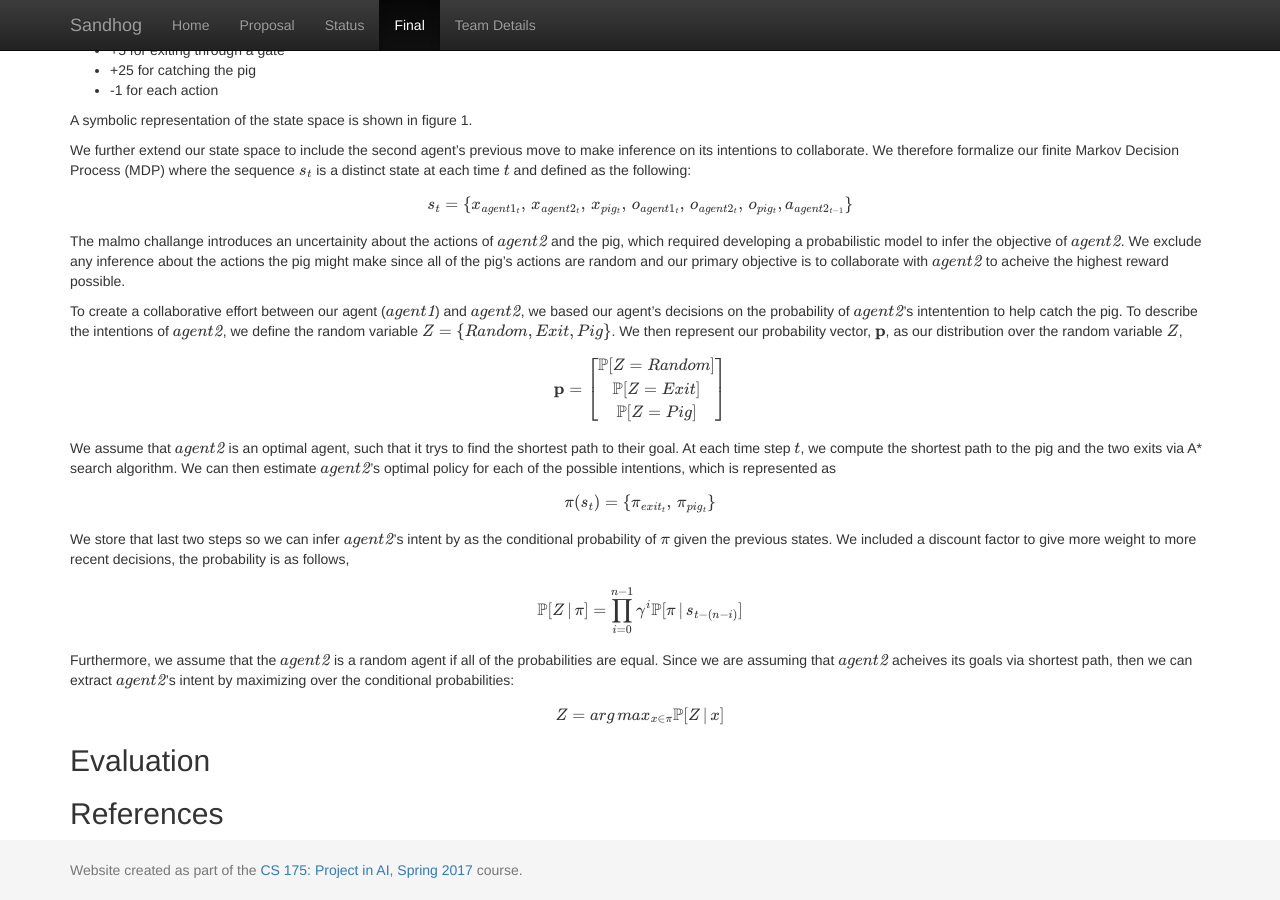
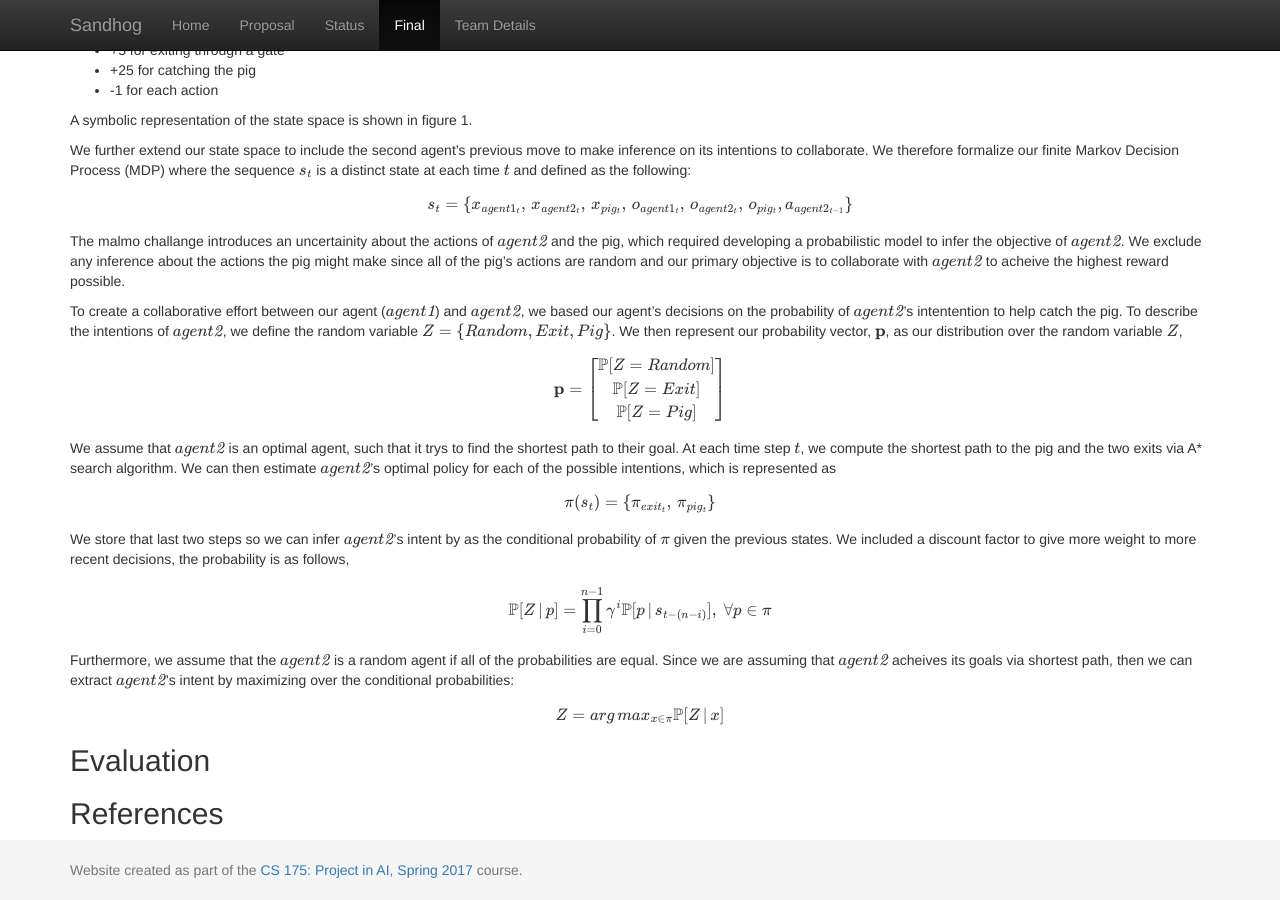
Before and after one commit to hfloresr/Sandhog, a Jekyll site: the page built from docs/final.md, in a window 1280 px wide and 900 px high, scrolled down 1033 px. Built offline with Jekyll 4.4.1, drawn with Linux system fonts in a browser that asks for light colours; formulas are drawn with MathJax 3.

Commit message:
added probabilities forall pi

```diff
--- a/docs/final.md
+++ b/docs/final.md
@@ -51,8 +51,8 @@ $$\pi(s_{t}) = \{\pi_{exit_{t}}, \, \pi_{pig_{t}}\}$$
 
 We store that last two steps so we can infer $$\textit{agent2}$$'s intent by as the conditional probability of $$\pi$$ given the previous states. We included a discount factor to give more weight to more recent decisions, the probability is as follows,
 
-$$\mathbb{P}[Z \, \lvert \, \pi]
-= \prod_{i=0}^{n-1} \gamma^i \mathbb{P}[\pi \, \lvert \, s_{t-(n-i)}]$$
+$$\mathbb{P}[Z \, \lvert \, p]
+= \prod_{i=0}^{n-1} \gamma^i \mathbb{P}[p \, \lvert \, s_{t-(n-i)}], \; \forall p \in \pi$$
 
 Furthermore, we assume that the $$\textit{agent2}$$ is a random agent if all of the probabilities are equal. Since we are assuming that $$\textit{agent2}$$ acheives its goals via shortest path, then we can extract $$\textit{agent2}$$'s intent by maximizing over the conditional probabilities:
 
```
